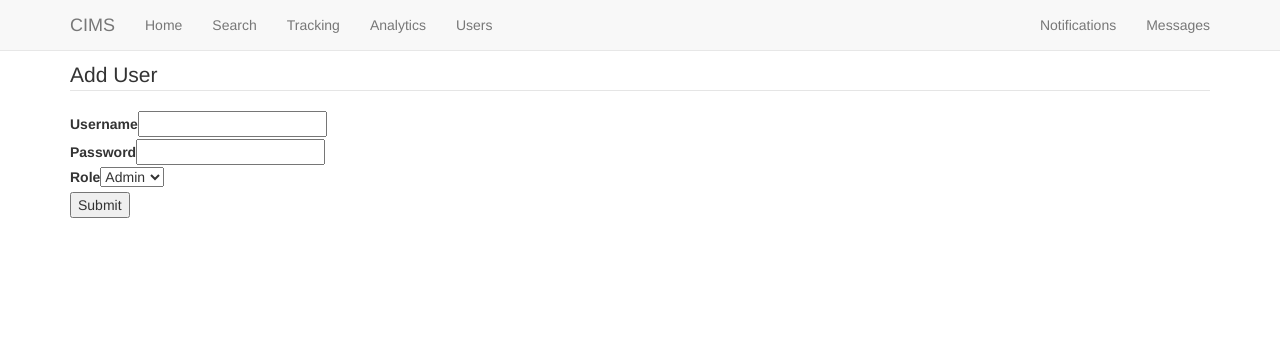
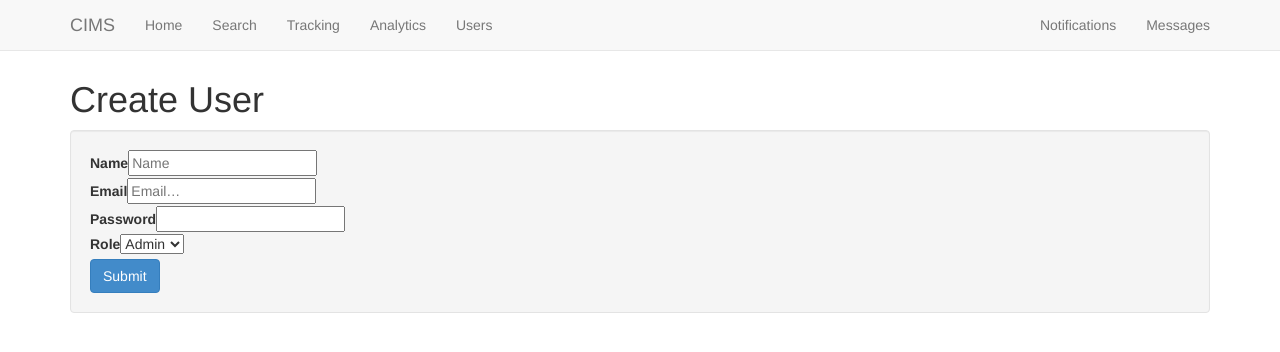
Before and after one commit to Rarely/LuckySlevin-CIMS, a CakePHP app: the page made by app/View/Users/add.ctp in a window 1280 px wide. Shown: the top 352 px of the page. Run offline with PHP 8.4 and a stand-in for CakePHP, Linux system fonts and the light colour scheme; the template is opened without the code that fills it, so the values that code supplies are empty; form fields are guessed from the names that the template uses; some libraries are stand-ins or nearby versions.

Commit message:
bootstrap add form... again

```diff
--- a/app/View/Users/add.ctp
+++ b/app/View/Users/add.ctp
@@ -1,14 +1,35 @@
 <!-- app/View/Users/add.ctp -->
-<div class="users form">
-<?php echo $this->Form->create('User'); ?>
-    <fieldset>
-        <legend><?php echo __('Add User'); ?></legend>
-        <?php echo $this->Form->input('username');
-        echo $this->Form->input('password');
-        echo $this->Form->input('role', array(
-            'options' => array('admin' => 'Admin', 'author' => 'Author')
-        ));
-    ?>
-    </fieldset>
-<?php echo $this->Form->end(__('Submit')); ?>
-</div>
+<h1>Create User</h1>
+<?php echo $this->Form->create('User', array(
+  'inputDefaults' => array(
+    'div' => 'form-group',
+    'wrapInput' => false,
+    'class' => 'form-control'
+  ),
+  'class' => 'well'
+)); ?>
+  <fieldset>
+    <?php echo $this->Form->input('name', array(
+      'label' => 'Name',
+      'placeholder' => 'Name',
+    )); ?>
+
+    <?php echo $this->Form->input('username', array(
+      'label' => 'Email',
+      'placeholder' => 'Email…',
+    )); ?>
+
+    <?php echo $this->Form->input('password', array(
+      'label' => 'Password',
+    )); ?>
+
+    <?php echo $this->Form->input('role', array(
+      'options' => array('admin' => 'Admin', 'author' => 'Author'),
+      'default' => array('author' => 'Author')
+    )); ?>
+
+    <?php echo $this->Form->submit('Submit', array(
+      'div' => 'form-group',
+      'class' => 'btn btn-primary'
+    )); ?>
+</fieldset>
```
